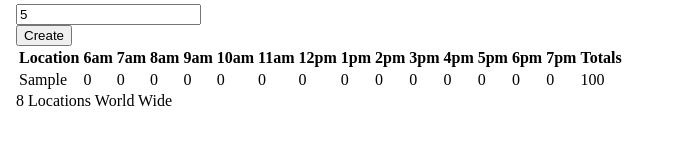
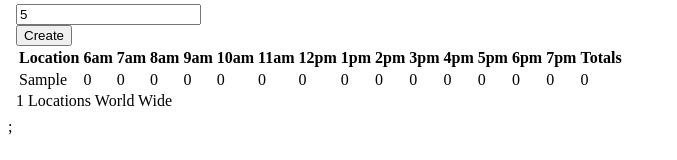
Before and after one commit to daveeS987/cookie-stand-admin, a Next.js app: page / in a window 1280 px wide. Both pictures are taken after typing "Sample", "5", "5", "5" into the empty fields and a click on the button "Create". Shown: the part 451-611 px from the top of the page, without its empty margins (0-677 px from the left). Built offline with nearby package versions, Linux system fonts and the light colour scheme.

Commit message:
completed lab38

```diff
--- a/components/Footer.js
+++ b/components/Footer.js
@@ -1,11 +1,14 @@
 import Link from 'next/link';
+import { useSelector } from 'react-redux';
 
 function Footer() {
+  const count = useSelector((state) => state.count.value);
   return (
     <nav className='w-full h-32 px-8 bg-gray-200 sm:px-0 pin-b'>
       <div className='container flex justify-between py-5 mx-auto'>
         <label className='text-3xl font-bold text-gray-800'>
-          8<span className='font-light'> Locations World Wide</span>
+          {count}
+          <span className='font-light'> Locations World Wide</span>
         </label>
       </div>
     </nav>
--- a/components/Main.js
+++ b/components/Main.js
@@ -1,15 +1,19 @@
 import { useState } from 'react';
+import { useDispatch } from 'react-redux';
 
 import Form from './Form';
 import ReportTable from './ReportTable';
+import { changeCount } from '../redux/countSlice';
 import { hours } from '../data.js';
 
 function Main() {
   const [reports, setReports] = useState([]);
+  const dispatch = useDispatch();
 
   const updateReport = (formObj) => {
     let result = calculate(formObj);
     let newReports = [...reports, result];
+    dispatch(changeCount(newReports.length));
     setReports(newReports);
   };
 
@@ -27,8 +31,8 @@ function Main() {
 
   function generateCookiePerHour(minCustomers, maxCustomers, avgCookies) {
     let cookieSaleEveryHour = [];
-    for (var i = 0; i < 14; i++) {
-      cookieSaleEveryHour.push(Math.round(generateRandomNum(minCustomers, maxCustomers) * avgCookies));
+    for (let i = 0; i < 14; i++) {
+      cookieSaleEveryHour.push(generateRandomNum(minCustomers, maxCustomers) * avgCookies);
     }
     return cookieSaleEveryHour;
   }
--- a/components/ReportTable.js
+++ b/components/ReportTable.js
@@ -2,13 +2,13 @@ import React from 'react';
 
 function ReportTable(props) {
   if (props.reports.length === 0) {
-    return <h2 className='text-center'>No Cookie Stand Available</h2>;
+    return <h2 className='text-xl text-center text-gray-200'>No Cookie Stand Available</h2>;
   }
   return (
-    <table className='w-2/3 mx-auto my-4'>
+    <table className='w-2/3 mx-auto my-4 text-center'>
       <thead className='bg-gray-200'>
         <tr>
-          <th className='px-6'>Location</th>
+          <th className='p-4 text-left'>Location</th>
           {props.hours.map((hour) => {
             return (
               <th className='px-2' key={Math.random()}>
@@ -23,11 +23,15 @@ function ReportTable(props) {
         {props.reports.map((store) => {
           return (
             <tr className='odd:bg-gray-400 even:bg-gray-300' key={Math.random()}>
-              <td className='p-2'>{store.location}</td>
+              <td className='p-2 text-left'>{store.location}</td>
               {store.hourly_sale.map((sale) => {
                 return <td>{sale}</td>;
               })}
-              <td>100</td>
+              <td>
+                {store.hourly_sale.reduce((acc, cur) => {
+                  return acc + cur;
+                }, 0)}
+              </td>
             </tr>
           );
         })}
--- a/package.json
+++ b/package.json
@@ -6,9 +6,11 @@
     "start": "next start"
   },
   "dependencies": {
+    "@reduxjs/toolkit": "^1.6.1",
     "next": "latest",
     "react": "^17.0.2",
-    "react-dom": "^17.0.2"
+    "react-dom": "^17.0.2",
+    "react-redux": "^7.2.5"
   },
   "devDependencies": {
     "autoprefixer": "^10.2.6",
--- a/pages/_app.js
+++ b/pages/_app.js
@@ -1,7 +1,13 @@
-import 'tailwindcss/tailwind.css'
+import 'tailwindcss/tailwind.css';
+import { Provider } from 'react-redux';
+import { store } from '../redux/store.js';
 
 function MyApp({ Component, pageProps }) {
-  return <Component {...pageProps} />
+  return (
+    <Provider store={store}>
+      <Component {...pageProps} />;
+    </Provider>
+  );
 }
 
-export default MyApp
+export default MyApp;
--- a/pages/overview.js
+++ b/pages/overview.js
@@ -3,7 +3,7 @@ import Layout from '../components/Layout.js';
 function Overview() {
   return (
     <Layout>
-      <h1>Overview</h1>
+      <h1 className='m-12 text-3xl text-center text-gray-100'>Overview</h1>
     </Layout>
   );
 }
--- /dev/null
+++ b/redux/countSlice.js
@@ -0,0 +1,19 @@
+import { createSlice } from '@reduxjs/toolkit';
+
+const initialState = {
+  value: 0,
+};
+
+const countSlice = createSlice({
+  name: 'count',
+  initialState,
+  reducers: {
+    changeCount(state, action) {
+      state.value = action.payload;
+    },
+  },
+});
+
+const { actions, reducer } = countSlice;
+export const { changeCount } = actions;
+export default reducer;
--- /dev/null
+++ b/redux/store.js
@@ -0,0 +1,6 @@
+import { configureStore } from '@reduxjs/toolkit';
+import count from './countSlice';
+
+export const store = configureStore({
+  reducer: { count },
+});
```
Also changed, not shown: 1 other file (tests, documents, lock files or other folders).
